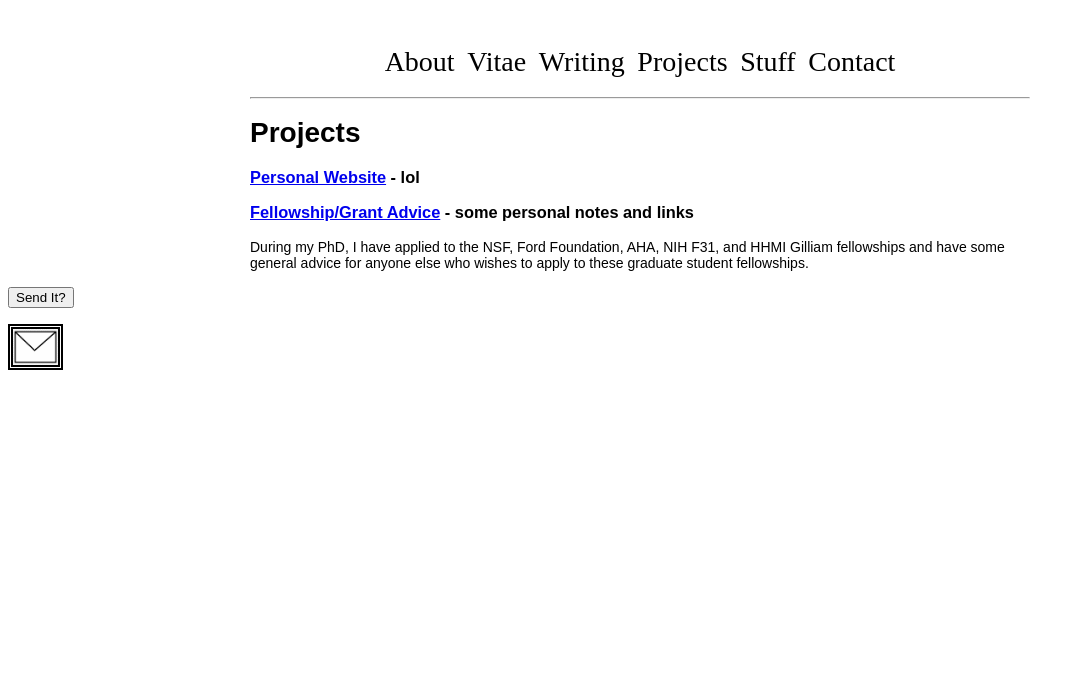
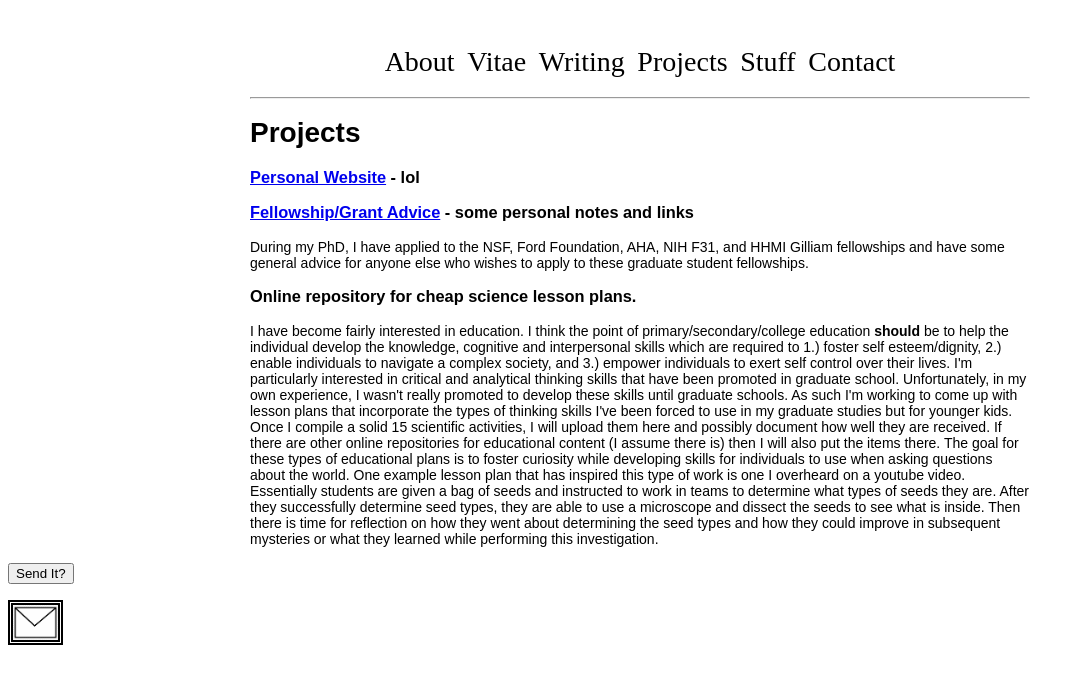
Before and after one commit to ptauf2346/personal, a plain HTML site: page projects.html in a window 1280 px wide. Shown: the part 91-774 px from the top of the page, without its empty margins (0-1085 px from the left). Drawn offline with Linux system fonts and the light colour scheme.

Commit message:
Update projects.html

```diff
--- a/projects.html
+++ b/projects.html
@@ -29,6 +29,19 @@
             <p>During my PhD, I have applied to the NSF, Ford Foundation, AHA, NIH F31, and HHMI Gilliam fellowships and have some general advice
                 for anyone else who wishes to apply to these graduate student fellowships.
             </p>
+            <h3>Online repository for cheap science lesson plans. </h3>
+            <p>I have become fairly interested in education. I think the point of primary/secondary/college education <b>should</b> be to
+            help the individual develop the knowledge, cognitive and interpersonal skills which are required to 1.) foster
+            self esteem/dignity, 2.) enable individuals to navigate a complex society, and 3.) empower individuals to exert self control over their lives.
+            I'm particularly interested in critical and analytical thinking skills that have been promoted in graduate school. Unfortunately, in my own experience,
+            I wasn't really promoted to develop these skills until graduate schools. As such I'm working to come up with lesson plans that incorporate the types of
+            thinking skills I've been forced to use in my graduate studies but for younger kids. Once I compile a solid 15 scientific activities, I will upload them here
+            and possibly document how well they are received. If there are other online repositories for educational content (I assume there is) then I will also put the
+            items there. The goal for these types of educational plans is to foster curiosity while developing skills for individuals to use when asking questions about
+            the world. One example lesson plan that has inspired this type of work is one I overheard on a youtube video. Essentially students are given a bag of seeds and
+            instructed to work in teams to determine what types of seeds they are. After they successfully determine seed types, they are able to use a microscope and
+            dissect the seeds to see what is inside. Then there is time for reflection on how they went about determining the seed types and how they could improve in subsequent
+            mysteries or what they learned while performing this investigation. </p>
 
         </div>
 
```
